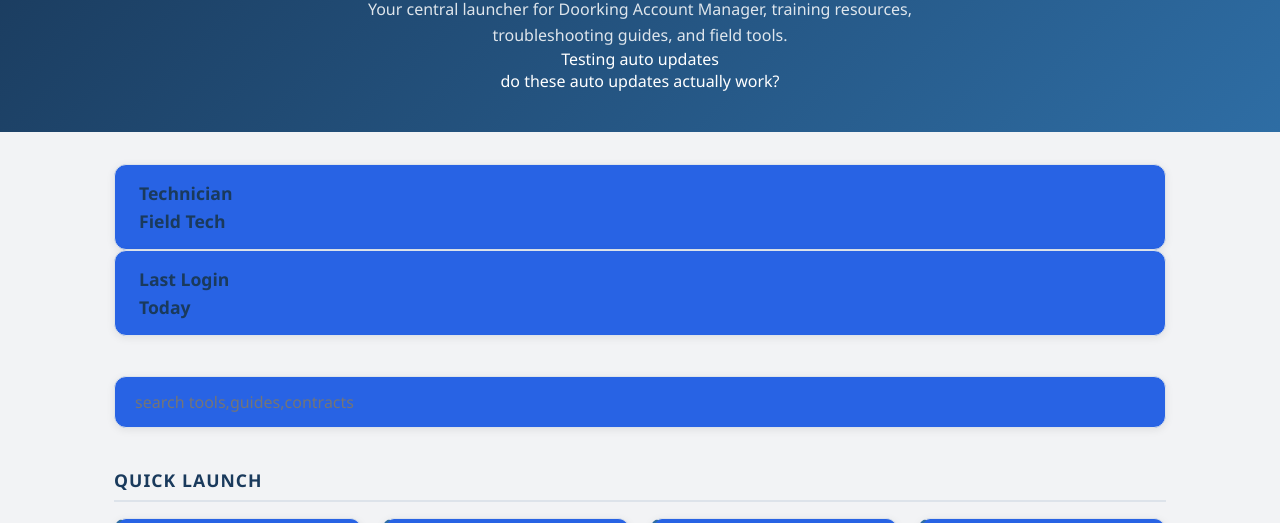
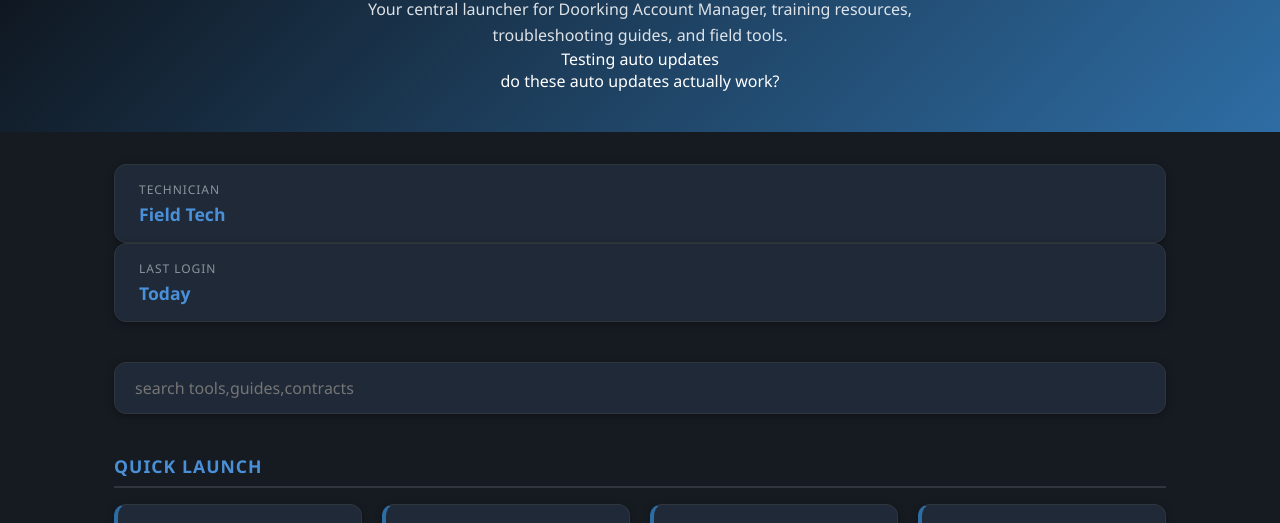
Before and after one commit to Westingo/metro-dashboard, an Electron app: page index.html in a window 1280 px wide. Shown: the part 157-680 px from the top of the page. Drawn offline with Linux system fonts and the light colour scheme.

Commit message:
Fix colors and auto update

```diff
--- a/main.js
+++ b/main.js
@@ -71,3 +71,9 @@ ipcMain.handle('launch-exe', (event, exePath) => {
     }
   })
 })
+
+// Check if a file exists on the machine
+ipcMain.handle('check-exe-exists', (event, exePath) => {
+  const fs = require('fs')
+  return fs.existsSync(exePath)
+})
--- a/package.json
+++ b/package.json
@@ -1,6 +1,6 @@
 {
   "name": "metro-dashboard",
-  "version": "1.1.4",
+  "version": "1.1.5",
   "description": "Metro Access Control - Doorking Operations Dashboard",
   "main": "main.js",
   "scripts": {
--- a/preload.js
+++ b/preload.js
@@ -1,5 +1,6 @@
 const { contextBridge, ipcRenderer } = require('electron')
 
 contextBridge.exposeInMainWorld('electronAPI', {
-  launchExe: (exePath) => ipcRenderer.invoke('launch-exe', exePath)
+  launchExe: (exePath) => ipcRenderer.invoke('launch-exe', exePath),
+  checkExeExists: (exePath) => ipcRenderer.invoke('check-exe-exists', exePath)
 })
--- a/script.js
+++ b/script.js
@@ -52,17 +52,25 @@ notesArea.addEventListener('input', function () {
 // =====================
 // 4. CARD CLICK HANDLER
 // =====================
+const DOORKING_DOWNLOAD_URL = 'https://www.doorking.com/telephone-entry/software';
+
 const cards = document.querySelectorAll('.card');
 
 cards.forEach(function (card) {
-  card.addEventListener('click', function () {
+  card.addEventListener('click', async function () {
     const url = card.dataset.url;
     const exe = card.dataset.exe;
     const title = card.querySelector('.card-title').textContent;
 
     if (exe && exe.trim() !== '') {
       if (window.electronAPI) {
-        window.electronAPI.launchExe(exe);
+        const exists = await window.electronAPI.checkExeExists(exe);
+        if (exists) {
+          window.electronAPI.launchExe(exe);
+        } else {
+          showToast('DoorKing not found — opening download page');
+          setTimeout(() => window.open(DOORKING_DOWNLOAD_URL, '_blank'), 1500);
+        }
       } else {
         showToast('This feature requires the desktop app');
       }
--- a/style.css
+++ b/style.css
@@ -1,18 +1,18 @@
 /* =====================
-   CSS VARIABLES (Brand Kit)
+   CSS VARIABLES (Dark Mode Brand Kit)
    ===================== */
 :root {
-    --color-primary: #1a3a5c;
+    --color-primary: #0d1117;
     --color-accent: #2e6da4;
     --color-accent-light: #4a90d9;
-    --color-bg: #f2f3f5;
-    --color-surface: #2863e4;
-    --color-text: #1e1e1e;
-    --color-text-muted: #6b7280;
-    --color-border: #dde3ea;
+    --color-bg: #161b22;
+    --color-surface: #1f2937;
+    --color-text: #e6edf3;
+    --color-text-muted: #8b949e;
+    --color-border: #30363d;
     --radius: 12px;
-    --shadow: 0 2px 8px rgba(0, 0, 0, 0.08);
-    --shadow-hover: 0 6px 20px rgba(0, 0, 0, 0.14);
+    --shadow: 0 2px 8px rgba(0, 0, 0, 0.3);
+    --shadow-hover: 0 6px 20px rgba(0, 0, 0, 0.5);
     --font: 'Segoe UI', Arial, sans-serif;
 }
 
@@ -131,15 +131,16 @@ body {
 }
 
 .snapshot-label {
-    font-size: 1.1rem;
-    font-weight: 600;
-    color: var(--color-primary);
+    font-size: 0.75rem;
+    text-transform: uppercase;
+    letter-spacing: 0.08em;
+    color: var(--color-text-muted);
 }
 
 .snapshot-value {
     font-size: 1.1rem;
     font-weight: 600;
-    color: var(--color-primary);
+    color: var(--color-accent-light);
 }
 
 /*===================
@@ -174,7 +175,7 @@ body {
 .section-title {
   font-size: 1.1rem;
   font-weight: 700;
-  color: var(--color-primary);
+  color: var(--color-accent-light);
   text-transform: uppercase;
   letter-spacing: 0.06em;
   margin-bottom: 16px;
@@ -210,7 +211,7 @@ body {
 .card-title {
   font-size: 1rem;
   font-weight: 600;
-  color: var(--color-primary);
+  color: var(--color-text);
   margin-bottom: 6px;
 }
 
```
